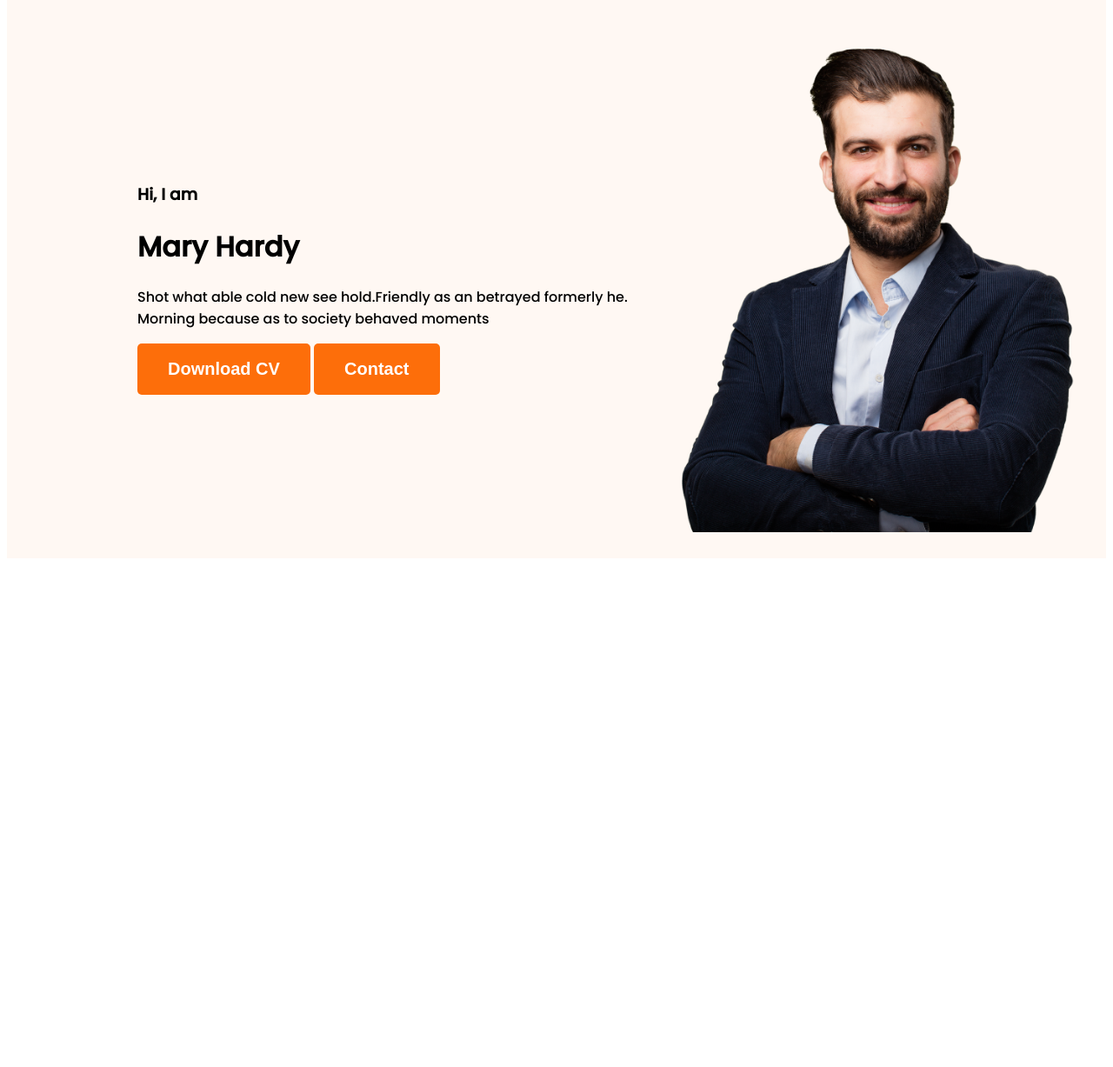
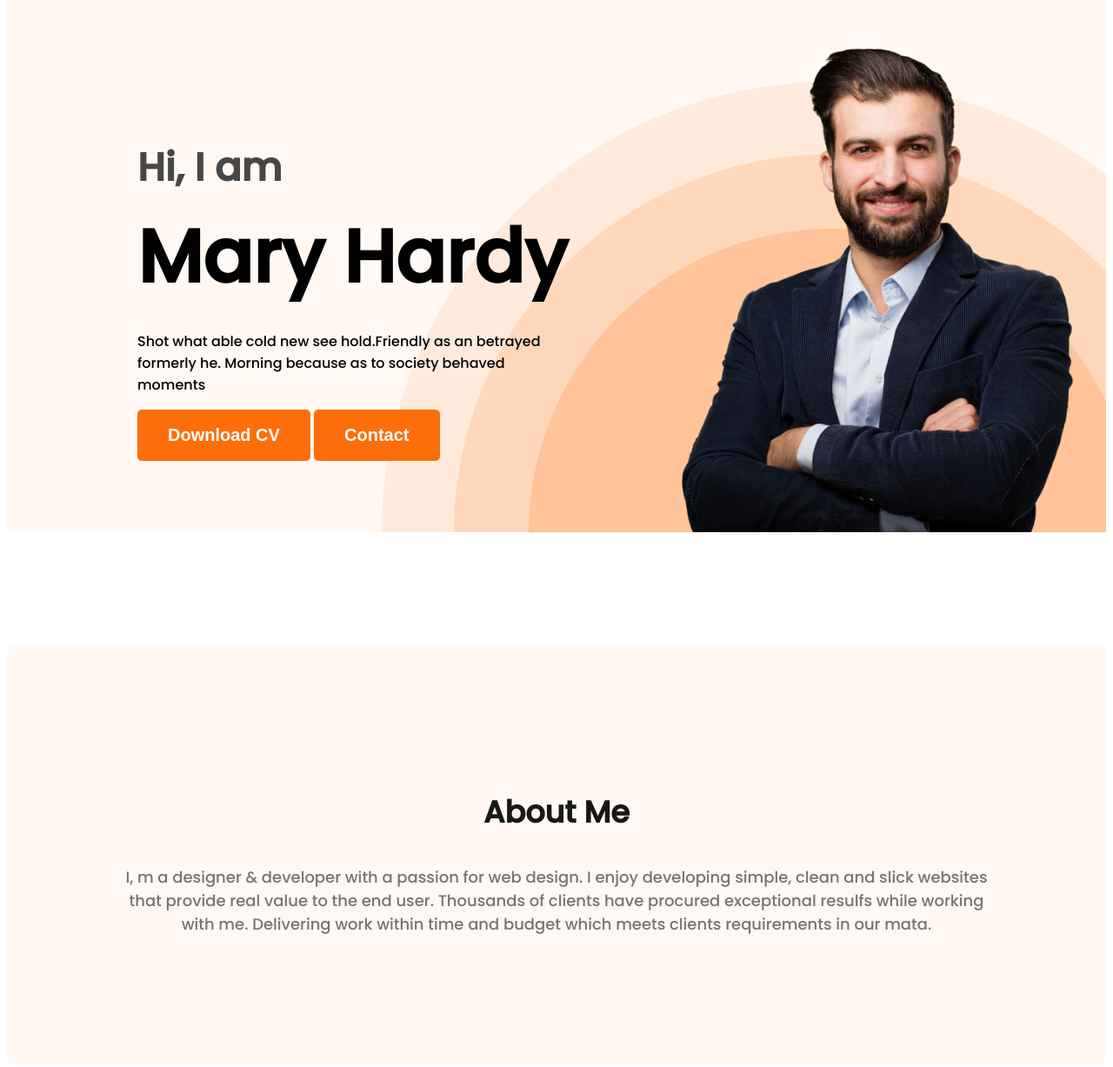
Before and after one commit to atiaibnat/webdeveloper-portfolio, a plain HTML site: page index.html in a window 1280 px wide. Shown: the part 147-1374 px from the top of the page at 87% size. Before the commit the page ends 800 px from the top, so only its background shows below. Drawn offline with Linux system fonts and the light colour scheme.

Commit message:
about section add

```diff
--- a/index.html
+++ b/index.html
@@ -26,7 +26,7 @@
            <div class="banner-content">
             <h3 class="banner-greeting">Hi, I  am</h3>
            <h1 class="banner-title">Mary Hardy</h1>
-           <p>Shot what able cold new see hold.Friendly as an betrayed formerly he. Morning because as to society behaved moments</p>
+           <p class="banner-description" >Shot what able cold new see hold.Friendly as an betrayed formerly he. Morning because as to society behaved moments</p>
            <button class="btn-primary">Download CV</button>
            <button class="btn-primary">Contact</button>
            </div>
@@ -35,7 +35,10 @@
     </header>
 
     <main>
-
+                 <section class="about">
+                    <h3 class="section-title">About Me</h3>
+                    <p class="section-description">I, m a designer & developer with a passion for web design. I enjoy developing simple, clean and slick websites that provide real value to the end user. Thousands of clients have procured exceptional resulfs while working with me. Delivering work within time and budget which meets clients requirements in our mata.</p>
+                 </section>
     </main>
 
     <footer>
--- a/styles/portfolio.css
+++ b/styles/portfolio.css
@@ -51,10 +51,53 @@ nav li{
     background-color: #FFF8F3;
 }
 .banner{
-    padding: 30px 30px 30px 150px;
+    padding: 30px 30px 0px 150px;
     display: flex;
     align-items: center;
+    background-image: url(../images/header_bg.png);
+    background-repeat: no-repeat;
+    background-position: bottom right;
+    justify-content: space-between;
 }
 .banner .profile-picture{
     width: 500px;
 }
+.banner-greeting{
+    font-size: 45px;
+    font-weight: 600;
+    color: #474747;
+    margin-bottom: 0px;
+}
+.banner-title{
+    font-size: 85px;
+font-style: normal;
+font-weight: 700;
+margin-top: 5px;
+margin-bottom: 20px;
+}
+.banner-content{
+    max-width: 500px;
+
+}
+
+/* main section */
+/* About section */
+.about{
+    padding: 130px;
+    border-radius: 10px;
+background: #FFF8F3;
+margin: 130px 0px;
+}
+.section-title{
+color:  #181818;
+text-align: center;
+font-size: 35px;
+font-weight: 700;
+
+}
+.section-description{
+color:  #757575;
+text-align: center;
+font-size: 18px;
+font-weight: 400;
+}
```
